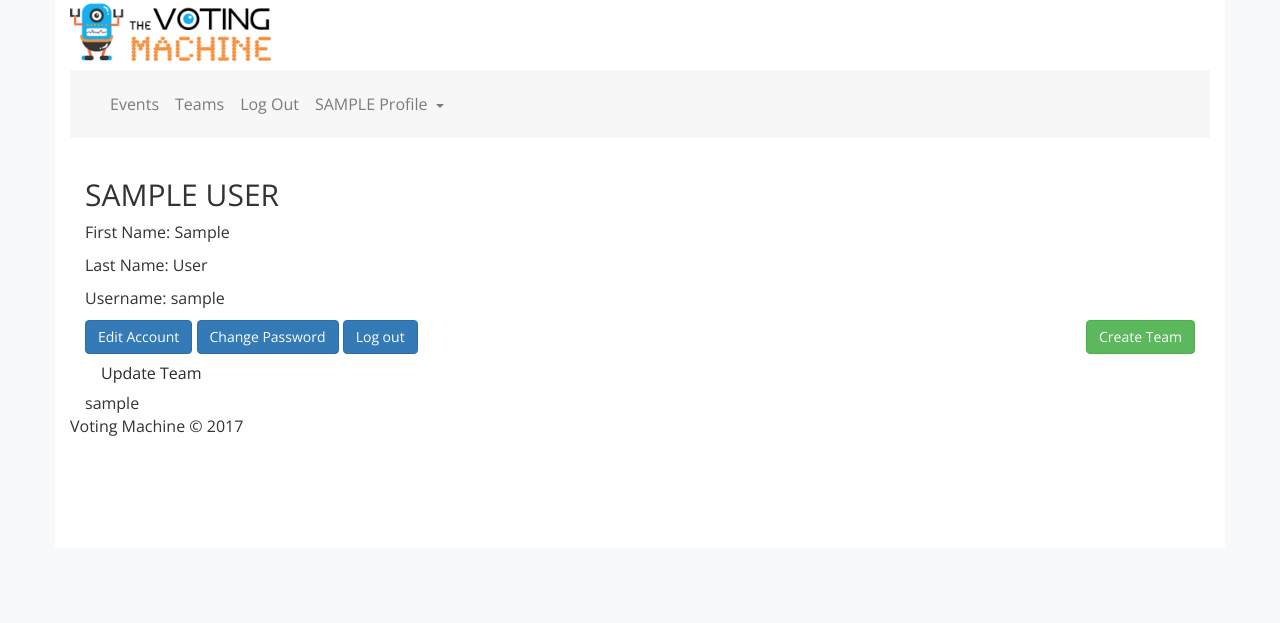
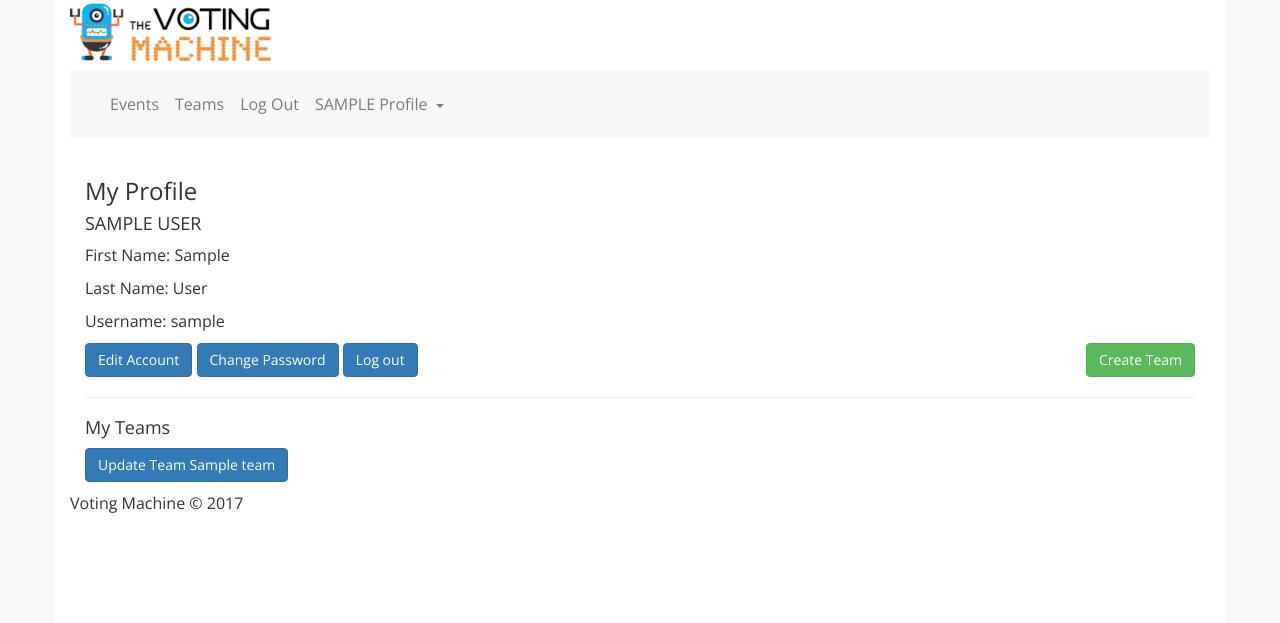
Before and after one commit to sixfeetup/django-voting-machine, a Django app: a page that uses voting/templates/base.html in a window 1280 px wide. Shown: the top 623 px of the page. Run offline with Django 3.2, Linux system fonts and the light colour scheme; a user stored in the database is signed in; tables that the repository leaves empty hold one stand-in row (values such as "Sample post"); style sheets or scripts are compiled from the project's sources; some libraries are stand-ins or nearby versions.

```diff
--- a/config/settings/production.py
+++ b/config/settings/production.py
@@ -116,7 +116,7 @@ ANYMAIL = {
     'MAILGUN_API_KEY': env('DJANGO_MAILGUN_API_KEY'),
     'MAILGUN_SENDER_DOMAIN': env('MAILGUN_SENDER_DOMAIN')
 }
-EMAIL_BACKEND = 'anymail.backends.mailgun.MailgunBackend'
+#EMAIL_BACKEND = 'anymail.backends.mailgun.MailgunBackend'
 
 # TEMPLATE CONFIGURATION
 # ------------------------------------------------------------------------------
--- a/voting/templates/base.html
+++ b/voting/templates/base.html
@@ -78,7 +78,9 @@
                     {% if user and not user.is_anonymous %}
                         <li role="separator" class="divider"></li>
                         <li><a class="nav-link dropdown-item" href="{% url 'users:create_team'%}">Create Team</a></li>
-{#                        My Team (for team leaders only)#}
+                        {% for team in object.leads.all %}
+                            <a class="nav-link dropdown-item" href="{% url 'users:update_team' team_id=team.id %}" role="button" >Update Team {{ team.title }}</a>
+                        {% endfor %}
                     {% endif %}
                   </ul>
 {#                </div>#}
--- a/voting/templates/users/user_detail.html
+++ b/voting/templates/users/user_detail.html
@@ -9,7 +9,8 @@
 
   <div class="row">
     <div class="col-sm-12">
-      <h2>{{ object.first_name|upper}} {{object.last_name|upper }}</h2>
+        <h3> My Profile</h3>
+      <h4>{{ object.first_name|upper}} {{object.last_name|upper }}</h4>
         <p>First Name: {{ object.first_name }}</p>
         <p>Last Name: {{ object.last_name }}</p>
         <p>Username: {{ object.username }}</p>
@@ -28,18 +29,15 @@
 
     <!-- Your Stuff: Custom user template urls -->
             {% if user and not user.is_anonymous %}
-              <a href="{% url 'users:create_team'%}" class="btn btn-success pull-right">Create Team</a>
-              <a href="{% url 'users:update_team'%}" class="nav-link dropdown-item" >Update Team</a>
+                <a href="{% url 'users:create_team'%}" class="btn btn-success pull-right">Create Team</a>
+                <hr>
+                <h4>My Teams</h4>
+{#                <h4>My Team {{ user.first_name }}</h4>#}
+                {% for team in object.leads.all %}
+                    <h4><a class="btn btn-primary" href="{% url 'users:update_team' team_id=team.id %}" role="button" >Update Team {{ team.title }}</a></h4>
+                {% endfor %}
             {% else %}
                 You need to login to see Event information!
-            {% endif %}
-            {% if object %}
-                {{ object }}
-                {{ all_event.all }}
-                {% if event in event.object.all %}
-                    {{ event}}
-{#                    <li><a class="nav-link dropdown-item" href="{% url 'users:teamupdate%}">My Team</a></li>#}
-                {% endif %}
             {% endif %}
         </div>
         </div>
--- a/voting/users/urls.py
+++ b/voting/users/urls.py
@@ -35,7 +35,7 @@ urlpatterns = [
         name='update_password'
     ),
     url(
-        regex=r'^~passwordupdate/$',
+        regex=r'^~updateteam/(?P<team_id>\d+)/$',
         view=views.UserUpdateTeamView.as_view(),
         name='update_team'
     ),
--- a/voting/users/views.py
+++ b/voting/users/views.py
@@ -9,6 +9,7 @@ from django.shortcuts import render, redirect
 from django.utils.encoding import force_text
 from django.utils.http import urlsafe_base64_decode
 
+from django.core.mail import send_mail
 
 from .forms import SignUpForm, CreateTeamForm
 from .tokens import account_activation_token
@@ -66,9 +67,9 @@ class UserUpdateTeamView(LoginRequiredMixin, UpdateView):
                        kwargs={'username': self.request.user.username})
 
     def get_object(self):
+        team = Team.objects.get( id = self.kwargs['team_id'])
+        return team
         # Only get the User record for the user making the request
-        return User.objects.get(title=self.request.team.title, description=self.request.team.description,
-                                members=self.request.team.members, leader=self.request.team.leader, event=self.request.team.event)
 
 
 class UserUpdateEmailView(LoginRequiredMixin, UpdateView):
@@ -121,6 +122,8 @@ def signup(request):
             user = form.save(commit=False)
             user.is_active = True
             user.save()
+            email = user.username
+            send_mail('Welcome to Six Feet Up VotingMachine', 'Thank you for confirming your email and for participating with us!', 'admin@sixfeetup.com', [email, ])
             raw_password = form.cleaned_data.get('password1')
             user = authenticate(username=user.username, password=raw_password)
             login(request, user)
```
Also changed, not shown: voting/templates/votingmachine/team_form.html (added, +13 -0 lines).
